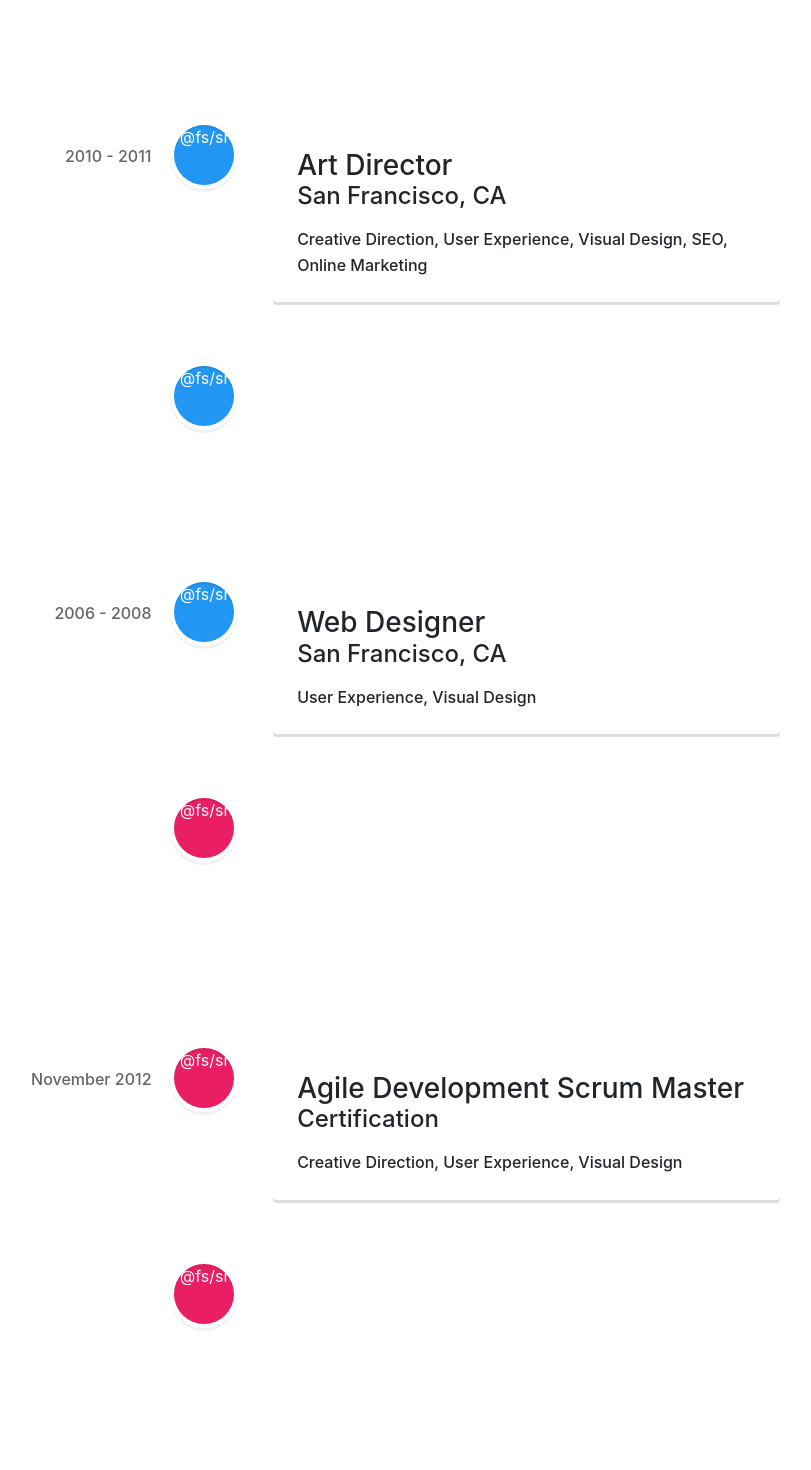
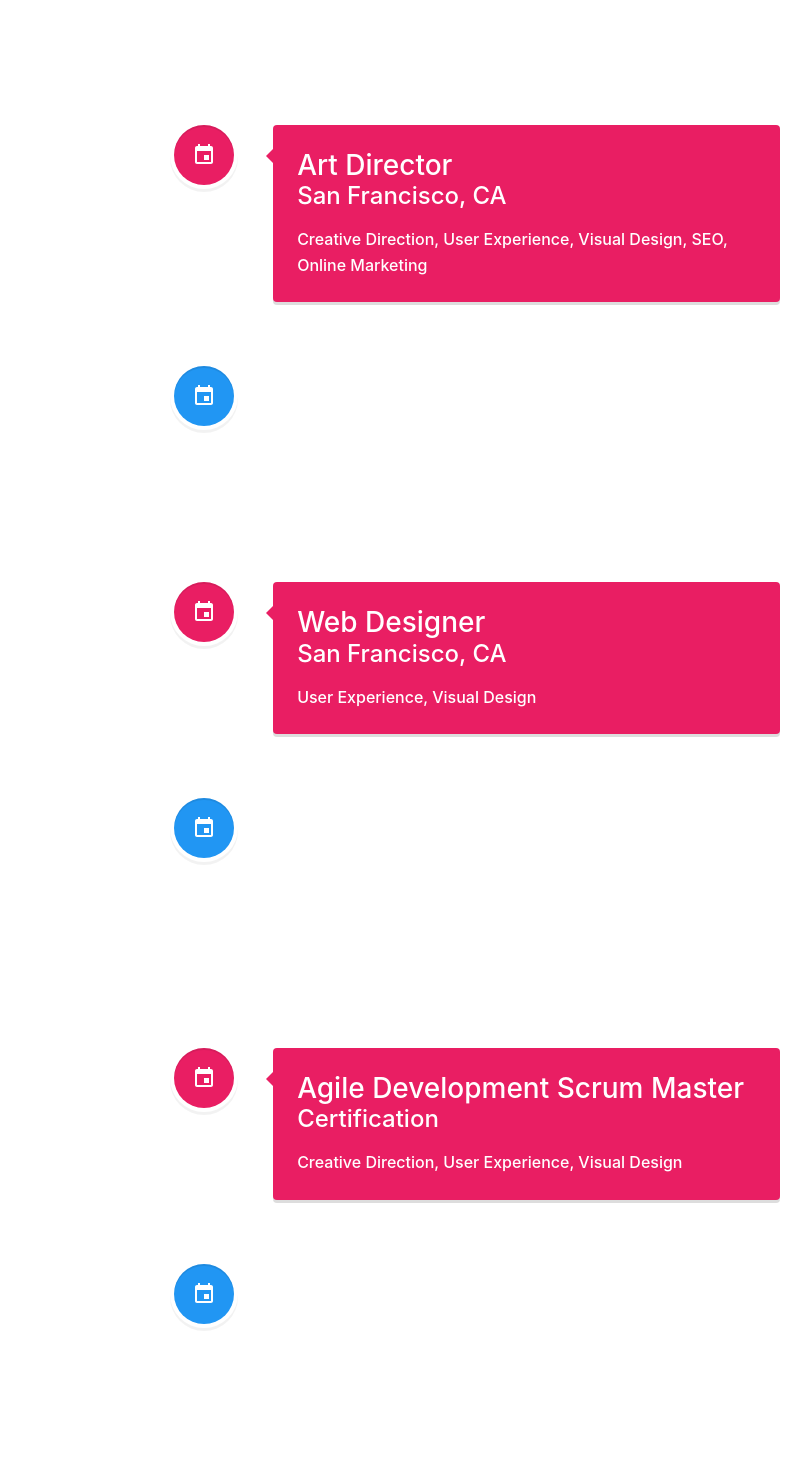
Before and after one commit to maheshn22/forengers-react-app, a React (Create React App) app: page /timeline in a window 1280 px wide. Shown: the part 360-1830 px from the top of the page, without its empty margins (436-1247 px from the left). Built offline with nearby package versions, Linux system fonts and the light colour scheme.

Commit message:
timeline icons & colors

```diff
--- a/package.json
+++ b/package.json
@@ -7,6 +7,7 @@
     "npm": "6.9.0"
   },
   "dependencies": {
+    "@material-ui/icons": "^4.9.1",
     "@sendgrid/mail": "^7.1.0",
     "@testing-library/jest-dom": "^4.2.4",
     "@testing-library/react": "^9.5.0",
@@ -22,6 +23,7 @@
     "react": "^16.13.1",
     "react-bootstrap": "^1.0.1",
     "react-dom": "^16.13.1",
+    "react-icons": "^3.10.0",
     "react-image-gallery": "^1.0.7",
     "react-router-dom": "^5.2.0",
     "react-scripts": "3.4.1",
--- a/src/pages/Timeline.js
+++ b/src/pages/Timeline.js
@@ -3,7 +3,9 @@ import Hero from '../components/Hero'
 
 import { VerticalTimeline, VerticalTimelineElement }  from 'react-vertical-timeline-component';
 import 'react-vertical-timeline-component/style.min.css';
-import Pokeball from '../assets/pokeball.png'
+//import Pokeball from '../assets/pokeball.png'
+import { MdEvent } from "react-icons/md";
+
 
 function Timeline(props) {
 	return (
@@ -16,7 +18,7 @@ function Timeline(props) {
 					contentArrowStyle={{ borderRight: '7px solid  rgb(33, 150, 243)' }}
 					date="2011 - present"
 					iconStyle={{ background: 'rgb(33, 150, 243)', color: '#fff' }}
-					icon={Pokeball}
+					icon={ <MdEvent />}
 				>
 					<h3 className="vertical-timeline-element-title">Creative Director</h3>
 					<h4 className="vertical-timeline-element-subtitle">Miami, FL</h4>
@@ -26,9 +28,11 @@ function Timeline(props) {
 				</VerticalTimelineElement>
 				<VerticalTimelineElement
 					className="vertical-timeline-element--work"
+					contentStyle={{ background: 'rgb(233, 30, 99)', color: '#fff' }}
+					contentArrowStyle={{ borderRight: '7px solid  rgb(233, 30, 99)' }}
 					date="2010 - 2011"
-					iconStyle={{ background: 'rgb(33, 150, 243)', color: '#fff' }}
-					icon={Pokeball}
+					iconStyle={{ background: 'rgb(233, 30, 99)', color: '#fff' }}
+					icon={<MdEvent />}
 				>
 					<h3 className="vertical-timeline-element-title">Art Director</h3>
 					<h4 className="vertical-timeline-element-subtitle">San Francisco, CA</h4>
@@ -38,9 +42,11 @@ function Timeline(props) {
 				</VerticalTimelineElement>
 				<VerticalTimelineElement
 					className="vertical-timeline-element--work"
+					contentStyle={{ background: 'rgb(33, 150, 243)', color: '#fff' }}
+					contentArrowStyle={{ borderRight: '7px solid  rgb(33, 150, 243)' }}
 					date="2008 - 2010"
 					iconStyle={{ background: 'rgb(33, 150, 243)', color: '#fff' }}
-					icon={Pokeball}
+					icon={<MdEvent />}
 				>
 					<h3 className="vertical-timeline-element-title">Web Designer</h3>
 					<h4 className="vertical-timeline-element-subtitle">Los Angeles, CA</h4>
@@ -50,9 +56,11 @@ function Timeline(props) {
 				</VerticalTimelineElement>
 				<VerticalTimelineElement
 					className="vertical-timeline-element--work"
+					contentStyle={{ background: 'rgb(233, 30, 99)', color: '#fff' }}
+					contentArrowStyle={{ borderRight: '7px solid  rgb(233, 30, 99)' }}
 					date="2006 - 2008"
-					iconStyle={{ background: 'rgb(33, 150, 243)', color: '#fff' }}
-					icon={Pokeball}
+					iconStyle={{ background: 'rgb(233, 30, 99)', color: '#fff' }}
+					icon={<MdEvent />}
 				>
 					<h3 className="vertical-timeline-element-title">Web Designer</h3>
 					<h4 className="vertical-timeline-element-subtitle">San Francisco, CA</h4>
@@ -62,9 +70,11 @@ function Timeline(props) {
 				</VerticalTimelineElement>
 				<VerticalTimelineElement
 					className="vertical-timeline-element--education"
+					contentStyle={{ background: 'rgb(33, 150, 243)', color: '#fff' }}
+					contentArrowStyle={{ borderRight: '7px solid  rgb(33, 150, 243)' }}
 					date="April 2013"
-					iconStyle={{ background: 'rgb(233, 30, 99)', color: '#fff' }}
-					icon={Pokeball}
+					iconStyle={{ background: 'rgb(33, 150, 243)', color: '#fff' }}
+					icon={<MdEvent />}
 				>
 					<h3 className="vertical-timeline-element-title">Content Marketing for Web, Mobile and Social Media</h3>
 					<h4 className="vertical-timeline-element-subtitle">Online Course</h4>
@@ -74,9 +84,11 @@ function Timeline(props) {
 				</VerticalTimelineElement>
 				<VerticalTimelineElement
 					className="vertical-timeline-element--education"
+					contentStyle={{ background: 'rgb(233, 30, 99)', color: '#fff' }}
+					contentArrowStyle={{ borderRight: '7px solid  rgb(233, 30, 99)' }}
 					date="November 2012"
 					iconStyle={{ background: 'rgb(233, 30, 99)', color: '#fff' }}
-					icon={Pokeball}
+					icon={<MdEvent />}
 				>
 					<h3 className="vertical-timeline-element-title">Agile Development Scrum Master</h3>
 					<h4 className="vertical-timeline-element-subtitle">Certification</h4>
@@ -86,9 +98,11 @@ function Timeline(props) {
 				</VerticalTimelineElement>
 				<VerticalTimelineElement
 					className="vertical-timeline-element--education"
+					contentStyle={{ background: 'rgb(33, 150, 243)', color: '#fff' }}
+					contentArrowStyle={{ borderRight: '7px solid  rgb(33, 150, 243)' }}
 					date="2002 - 2006"
-					iconStyle={{ background: 'rgb(233, 30, 99)', color: '#fff' }}
-					icon={Pokeball}
+					iconStyle={{ background: 'rgb(33, 150, 243)', color: '#fff' }}
+					icon={<MdEvent />}
 				>
 					<h3 className="vertical-timeline-element-title">Bachelor of Science in Interactive Digital Media Visual Imaging</h3>
 					<h4 className="vertical-timeline-element-subtitle">Bachelor Degree</h4>
@@ -98,7 +112,7 @@ function Timeline(props) {
 				</VerticalTimelineElement>
 				<VerticalTimelineElement
 					iconStyle={{ background: 'rgb(16, 204, 82)', color: '#fff' }}
-					icon= {Pokeball}
+					icon= {<MdEvent />}
 				/>
 			</VerticalTimeline>
 		</div>
```
Also changed, not shown: 1 other file (tests, documents, lock files or other folders).
